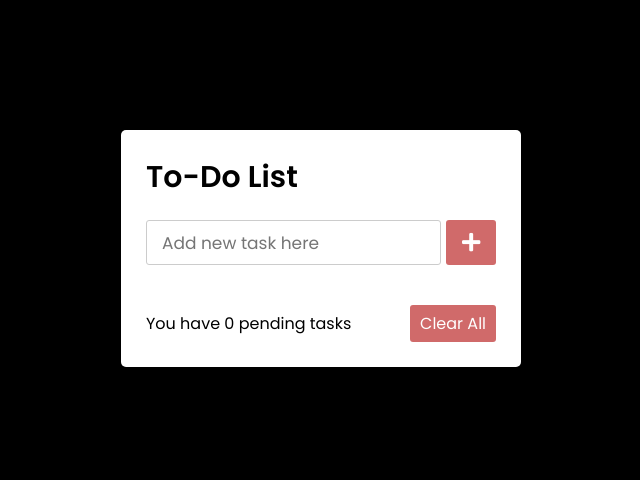
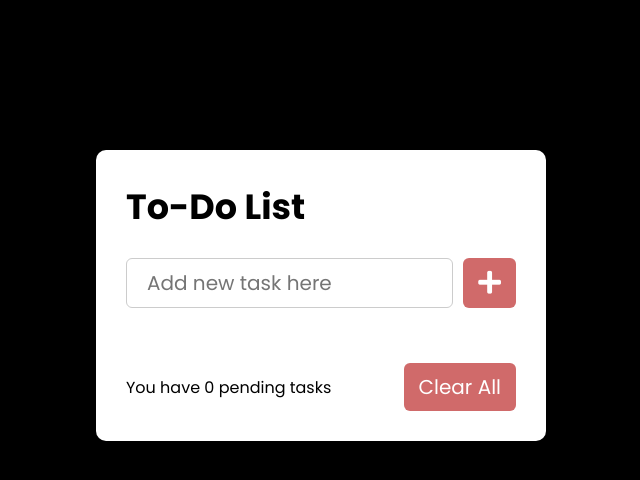
Before and after one commit to NimishDawar/To-DO-List, a plain HTML site: page index.html in a window 1280 px wide. Shown: the whole page, without its empty margins (319-959 px from the left). Drawn offline with Linux system fonts and the light colour scheme.

Commit message:
Update style.css

```diff
--- a/style.css
+++ b/style.css
@@ -13,43 +13,43 @@
 
 body {
     width: 100%;
-    height: 100vh;
+    height: 150vh;
     /* overflow: hidden; */
-    padding: 10px;
+    padding: 20px;
     background: black;
 }
 
 .wrapper {
     background: #fff;
-    max-width: 400px;
+    max-width: 450px;
     width: 100%;
-    margin: 120px auto;
-    padding: 25px;
-    border-radius: 5px;
+    margin: 130px auto;
+    padding: 30px;
+    border-radius: 10px;
     box-shadow: 0px 10px 15px rgba(0, 0, 0, 0.1);
 }
 
 .wrapper header {
-    font-size: 30px;
-    font-weight: 600;
+    font-size: 35px;
+    font-weight: 650;
 }
 
 .wrapper .inputField {
-    margin: 20px 0;
+    margin: 25px 0;
     width: 100%;
     display: flex;
-    height: 45px;
+    height: 50px;
 }
 
 .inputField input {
-    width: 85%;
+    width: 95%;
     height: 100%;
     outline: none;
-    border-radius: 3px;
+    border-radius: 6px;
     border: 1px solid #ccc;
-    font-size: 17px;
-    padding-left: 15px;
-    transition: all 0.3s ease;
+    font-size: 20px;
+    padding-left: 20px;
+    transition: all 0.1s ease;
 }
 
 .inputField input:focus {
@@ -57,19 +57,19 @@ body {
 }
 
 .inputField button {
-    width: 50px;
+    width: 60px;
     height: 100%;
     border: none;
     color: #fff;
-    margin-left: 5px;
-    font-size: 21px;
+    margin-left: 10px;
+    font-size: 26px;
     outline: none;
     background: #b10808;
     cursor: pointer;
-    border-radius: 3px;
+    border-radius: 6px;
     opacity: 0.6;
     pointer-events: none;
-    transition: all 0.3s ease;
+    transition: all 0.1s ease;
 }
 
 .inputField button:hover,
@@ -83,33 +83,33 @@ body {
 }
 
 .wrapper .todoList {
-    max-height: 250px;
+    max-height: 300px;
     overflow-y: auto;
 }
 
 .todoList li {
     position: relative;
     list-style: none;
-    height: 45px;
-    line-height: 45px;
-    margin-bottom: 8px;
+    height: 50px;
+    line-height: 50px;
+    margin-bottom: 12px;
     background: #f2f2f2;
-    border-radius: 3px;
-    padding: 0 15px;
+    border-radius: 6px;
+    padding: 0 20px;
     cursor: default;
     overflow: hidden;
 }
 
 .todoList li .icon {
     position: absolute;
-    right: -45px;
+    right: -55px;
     background: #b10808;
-    width: 45px;
+    width: 55px;
     text-align: center;
     color: #fff;
-    border-radius: 0 3px 3px 0;
+    border-radius: 0 6px 6px 0;
     cursor: pointer;
-    transition: all 0.2s ease;
+    transition: all 0.1s ease;
 }
 
 .todoList li:hover .icon {
@@ -119,26 +119,26 @@ body {
 .wrapper .footer {
     display: flex;
     width: 100%;
-    margin-top: 20px;
+    margin-top: 30px;
     align-items: center;
     justify-content: space-between;
 }
 
 .footer button {
-    padding: 6px 10px;
-    border-radius: 3px;
+    padding: 9px 15px;
+    border-radius: 6px;
     border: none;
     outline: none;
     color: #fff;
     font-weight: 400;
-    font-size: 16px;
-    margin-left: 5px;
+    font-size: 20px;
+    margin-left: 10px;
     background: #b10808;
     cursor: pointer;
     user-select: none;
     opacity: 0.6;
     pointer-events: none;
-    transition: all 0.3s ease;
+    transition: all 0.1s ease;
 }
 
 .footer button.active {
```
